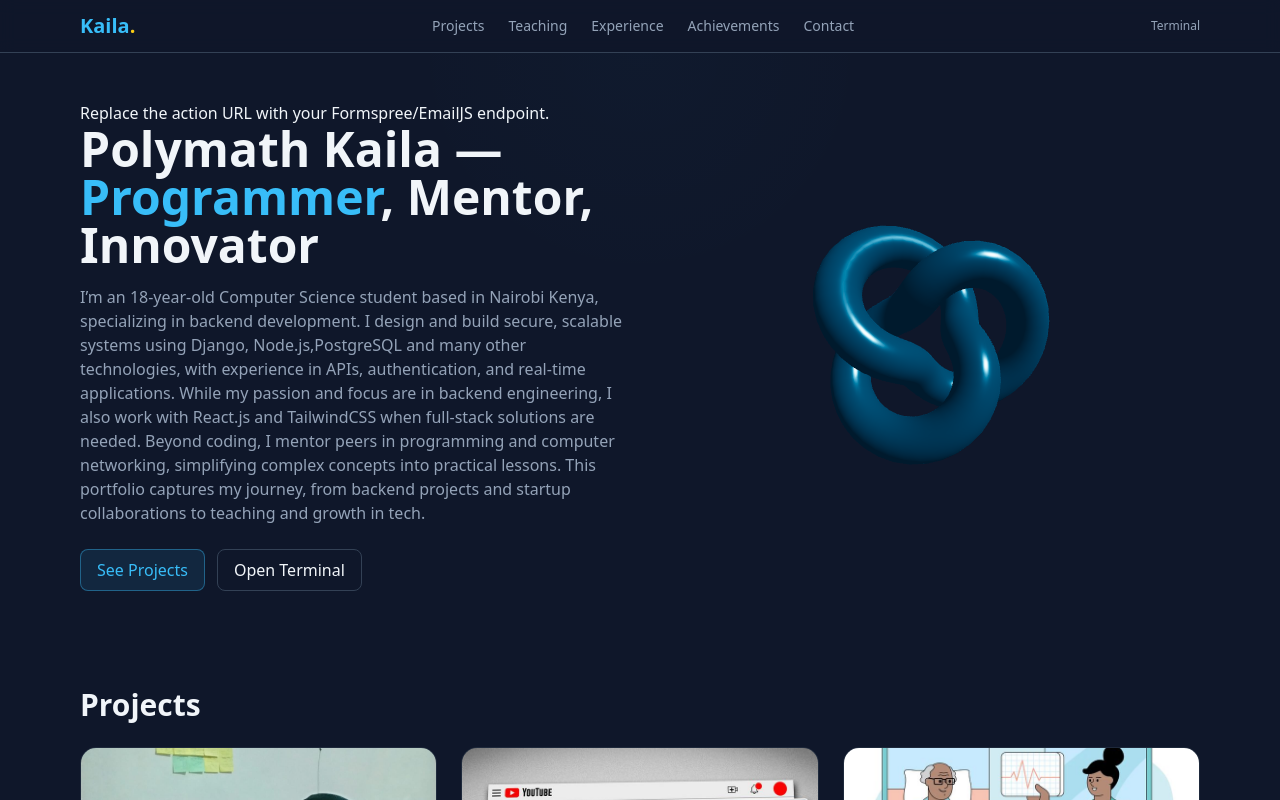
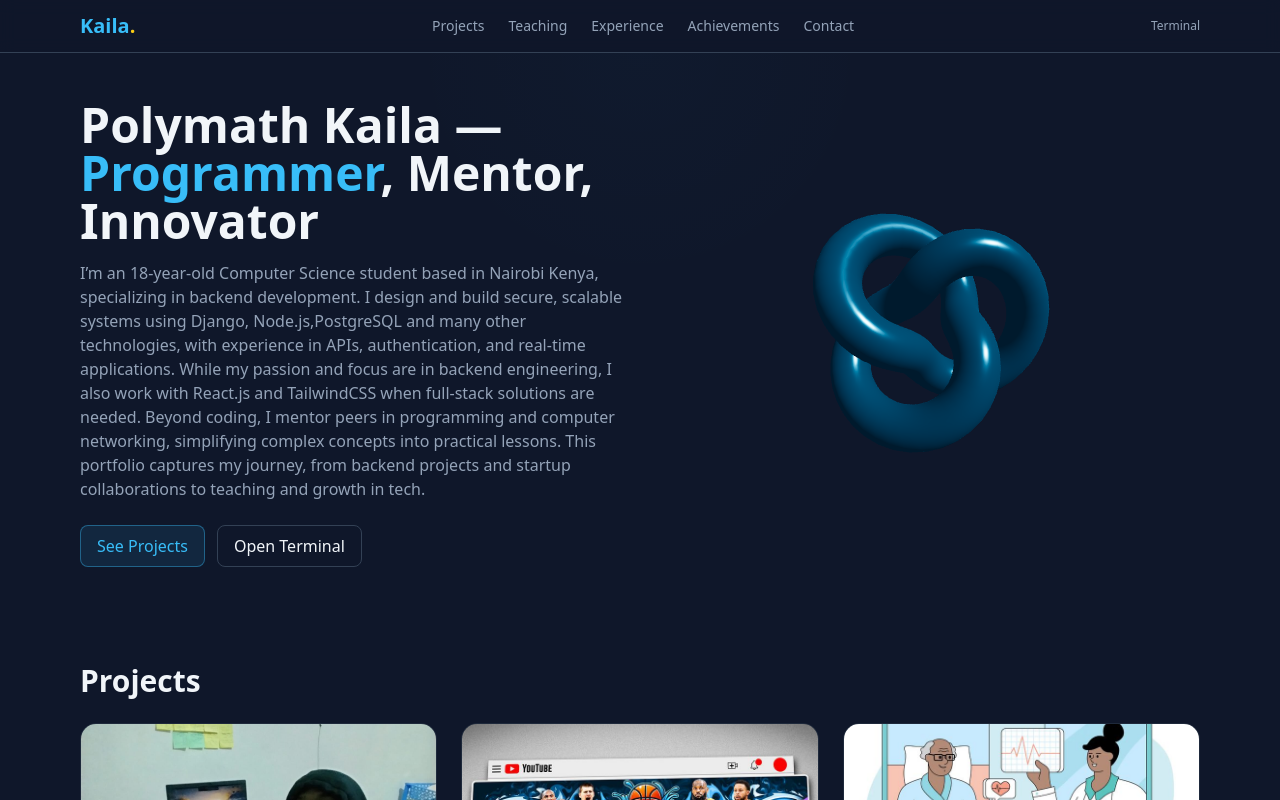
Before and after one commit to Polymath-Kaila/polymath-hub, a Next.js app: page /home in a window 1280 px wide. Shown: the top 800 px of the page. Built offline with nearby package versions, Linux system fonts and the light colour scheme.

Commit message:
Update Hero.jsx

```diff
--- a/components/Hero.jsx
+++ b/components/Hero.jsx
@@ -9,7 +9,7 @@ export default function Hero() {
       <div className="absolute inset-0 opacity-5 pointer-events-none"
            style={{background: 'radial-gradient(600px circle at 50% 0%, rgba(56,189,248,.35), transparent 40%)'}}/>
       <div className="max-w-6xl mx-auto px-4 pt-12 pb-8 grid md:grid-cols-2 gap-8 items-center">
-        <div>Replace the action URL with your Formspree/EmailJS endpoint.
+        <div>
           <motion.h1
             initial={{opacity:0, y:20}} animate={{opacity:1, y:0}} transition={{duration:.6}}
             className="text-3xl md:text-5xl font-extrabold leading-tight">
```
